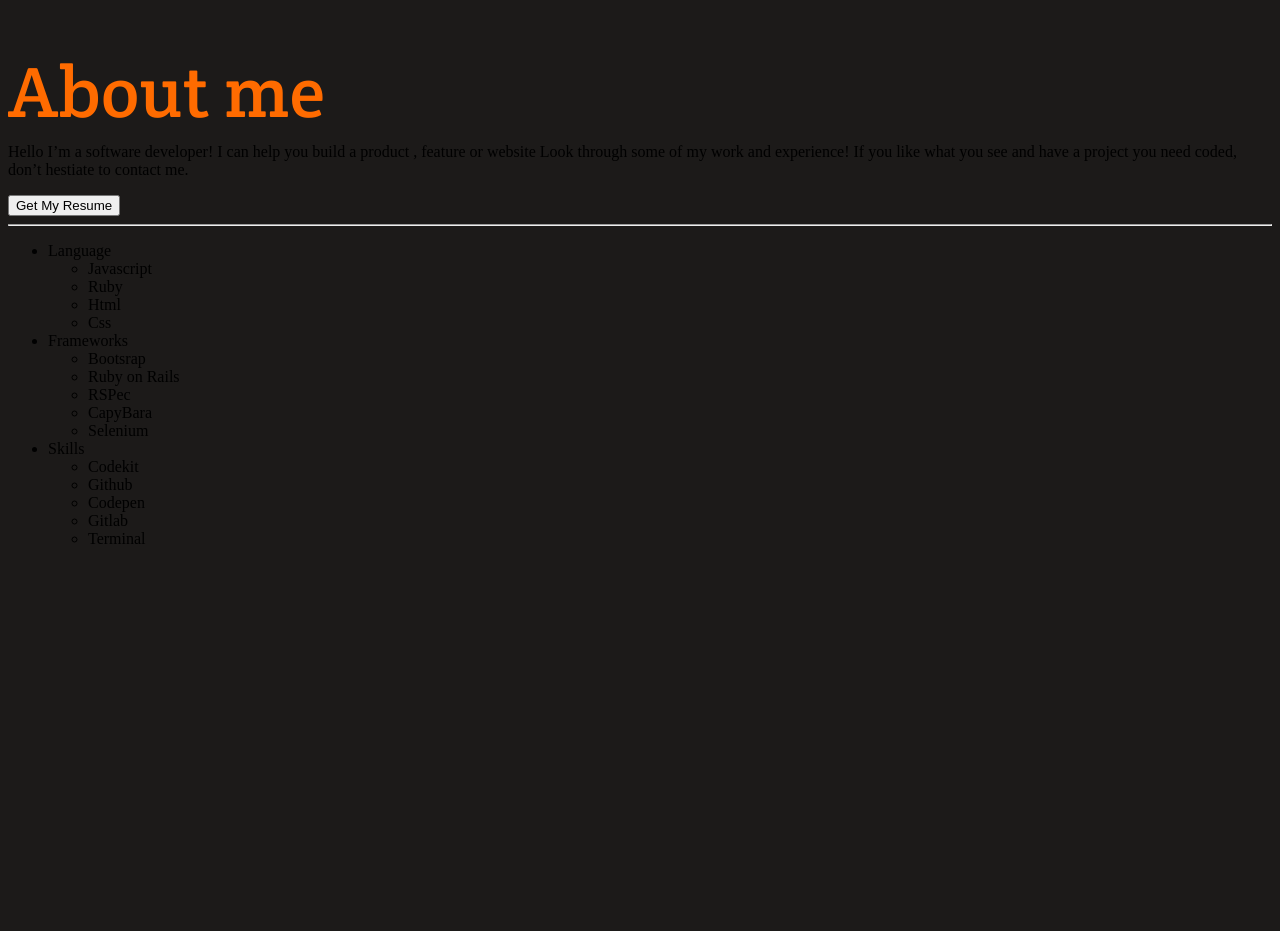
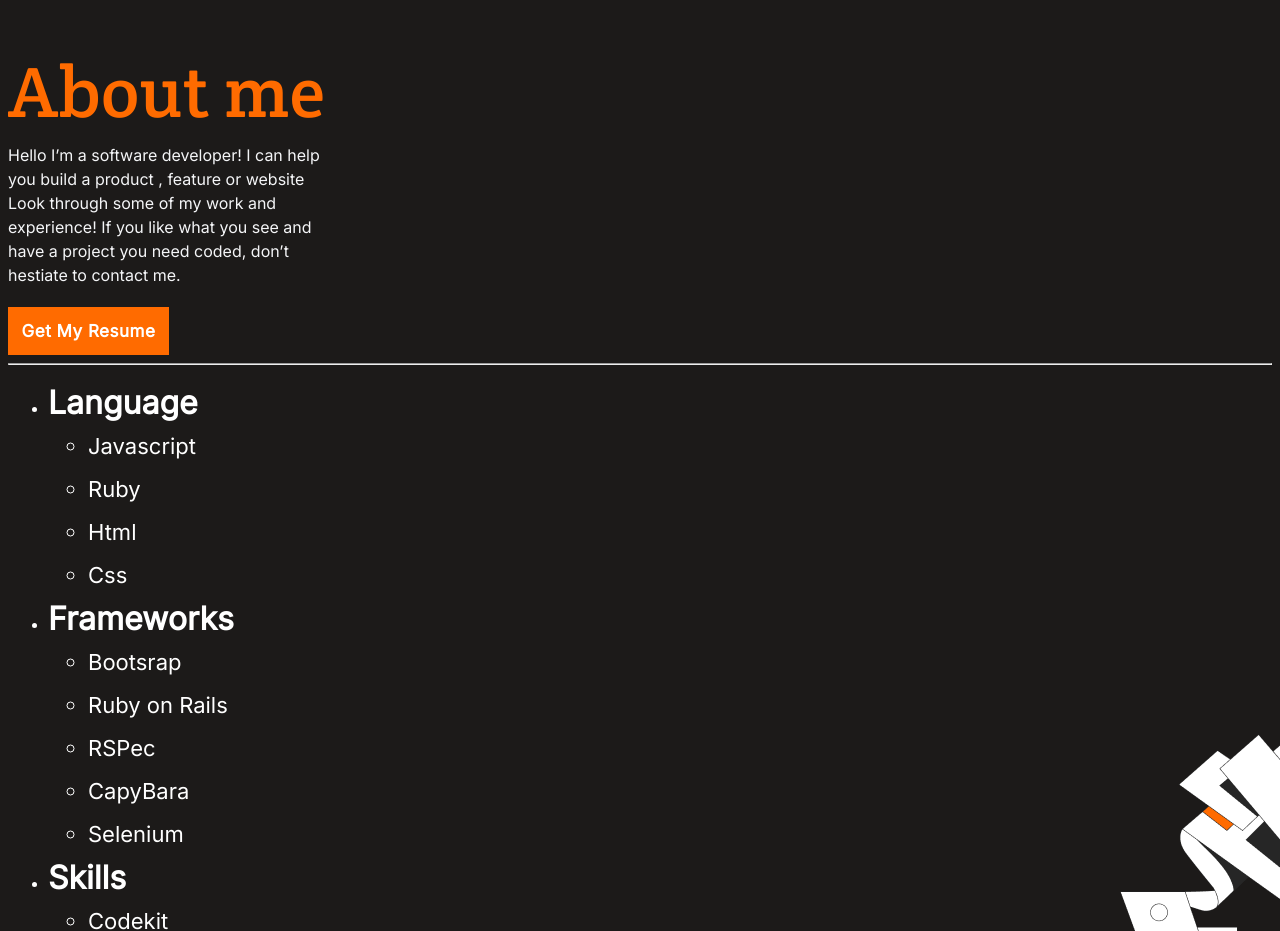
Before and after one commit to leehaney254/myportfolio, a website: page aboutme.html in a window 1280 px wide. Shown: the top 931 px of the page. Before the commit the page ends 800 px from the top, so only its background shows below. Drawn offline with Linux system fonts and the light colour scheme.

Commit message:
Style: Add style to unordered list.

```diff
--- a/aboutme.css
+++ b/aboutme.css
@@ -1,5 +1,8 @@
 body {
   background: #1c1a19;
+  background-image: url("./assets/readme.png");
+  background-repeat: no-repeat;
+  background-position: 100%;
 }
 
 header {
@@ -8,7 +11,7 @@ header {
 }
 
 #heading {
-  font-family: "Crete Round";
+  font-family: "Crete Round", sans-serif;
   font-style: normal;
   font-weight: 400;
   font-size: 72px;
@@ -16,3 +19,60 @@ header {
   letter-spacing: 0.37px;
   color: #ff6b00;
 }
+
+#text {
+  width: 327px;
+  height: 148px;
+  font-family: "Inter", sans-serif;
+  font-style: normal;
+  font-weight: 400;
+  font-size: 16px;
+  line-height: 24px;
+  color: #f4f5f7;
+}
+
+#skills {
+  width: 329px;
+  height: 1241.46px;
+}
+
+#skill-list {
+  display: flex;
+  flex-direction: column;
+  color: #fff;
+}
+
+.skill-tit {
+  font-family: "Inter", sans-serif;
+  font-style: normal;
+  font-weight: 700;
+  font-size: 32px;
+  line-height: 44px;
+}
+.skill-list {
+  font-family: "Inter";
+  font-style: normal;
+  font-weight: 400;
+  font-size: 22px;
+  line-height: 43px;
+}
+
+button {
+  width: 161px;
+  height: 48px;
+  background: #ff6b00;
+  font-family: "Inter", sans-serif;
+  font-style: normal;
+  font-weight: 700;
+  font-size: 17px;
+  line-height: 24px;
+  letter-spacing: 0.03em;
+  color: #ffffff;
+  border: none;
+}
+
+button:hover {
+  background: #fff5e1;
+  border: 1px solid #f55800;
+  color: #f55800;
+}
--- a/aboutme.html
+++ b/aboutme.html
@@ -4,6 +4,12 @@
     <meta charset="UTF-8" />
     <meta http-equiv="X-UA-Compatible" content="IE=edge" />
     <meta name="viewport" content="width=device-width, initial-scale=1.0" />
+    <link rel="preconnect" href="https://fonts.googleapis.com" />
+    <link rel="preconnect" href="https://fonts.gstatic.com" crossorigin />
+    <link
+      href="https://fonts.googleapis.com/css2?family=Crete+Round&family=Inter&family=Roboto&display=swap"
+      rel="stylesheet"
+    />
     <link rel="preconnect" href="https://fonts.googleapis.com" />
     <link rel="preconnect" href="https://fonts.gstatic.com" crossorigin />
     <link
@@ -24,36 +30,38 @@
     </p>
     <button>Get My Resume</button>
     <hr />
+    <div id="skills">
+      <ul id="skill-list">
+        <li>
+          <span class="skill-tit">Language</span>
           <ul>
-      <li>
-        Language
-        <ul>
-          <li>Javascript</li>
-          <li>Ruby</li>
-          <li>Html</li>
-          <li>Css</li>
+            <li class="skill-list">Javascript</li>
+            <li class="skill-list">Ruby</li>
+            <li class="skill-list">Html</li>
+            <li class="skill-list">Css</li>
           </ul>
         </li>
         <li>
-        Frameworks
+          <span class="skill-tit">Frameworks</span>
           <ul>
-          <li>Bootsrap</li>
-          <li>Ruby on Rails</li>
-          <li>RSPec</li>
-          <li>CapyBara</li>
-          <li>Selenium</li>
+            <li class="skill-list">Bootsrap</li>
+            <li class="skill-list">Ruby on Rails</li>
+            <li class="skill-list">RSPec</li>
+            <li class="skill-list">CapyBara</li>
+            <li class="skill-list">Selenium</li>
           </ul>
         </li>
         <li>
-        Skills
+          <span class="skill-tit">Skills</span>
           <ul>
-          <li>Codekit</li>
-          <li>Github</li>
-          <li>Codepen</li>
-          <li>Gitlab</li>
-          <li>Terminal</li>
+            <li class="skill-list">Codekit</li>
+            <li class="skill-list">Github</li>
+            <li class="skill-list">Codepen</li>
+            <li class="skill-list">Gitlab</li>
+            <li class="skill-list">Terminal</li>
           </ul>
         </li>
       </ul>
+    </div>
   </body>
 </html>
```
Also changed, not shown: assets/readme.png (added). Lines whose indentation alone changed are shown as unchanged.
